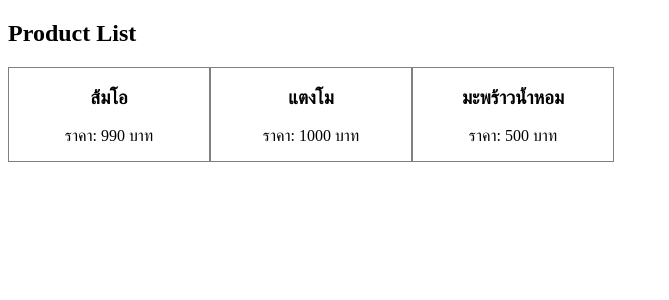
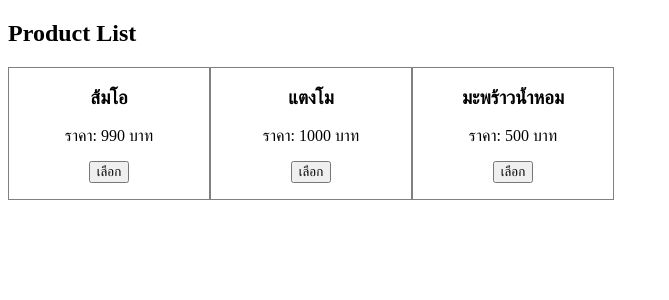
Before and after one commit to kritdev/angular_lab, an Angular app: page / in a window 1280 px wide. Shown: the top 300 px of the page, without its empty margins (0-669 px from the left). Built offline with nearby package versions, Linux system fonts and the light colour scheme.

Commit message:
Part02 - Receipt#2 - Lab 3

```diff
--- a/src/app/product-item/product-item.component.html
+++ b/src/app/product-item/product-item.component.html
@@ -3,4 +3,7 @@
   <p>
     <span>ราคา: {{ product.price }} บาท</span>
   </p>
+  <p>
+    <button (click)="select()">เลือก</button>
+  </p>
 </div>
--- a/src/app/product-item/product-item.component.ts
+++ b/src/app/product-item/product-item.component.ts
@@ -1,4 +1,4 @@
-import { Component, Input, OnInit } from '@angular/core';
+import { Component, EventEmitter, Input, OnInit, Output } from '@angular/core';
 import { Product } from '../models/product';
 
 @Component({
@@ -10,9 +10,15 @@ export class ProductItemComponent implements OnInit {
   @Input()
   product: Product;
 
+  @Output()
+  OnSelected: EventEmitter<Product> = new EventEmitter();
+
   constructor() { }
 
   ngOnInit(): void {
   }
 
+  select() {
+    this.OnSelected.emit(this.product);
+  }
 }
--- a/src/app/product-list/product-list.component.html
+++ b/src/app/product-list/product-list.component.html
@@ -1,2 +1,5 @@
-<app-product-item *ngFor="let p of products" [product]="p">
+<app-product-item
+  *ngFor="let p of products"
+  [product]="p"
+  (OnSelected)="selectedProduct($event)">
 </app-product-item>
--- a/src/app/product-list/product-list.component.ts
+++ b/src/app/product-list/product-list.component.ts
@@ -28,4 +28,7 @@ export class ProductListComponent implements OnInit {
   ngOnInit(): void {
   }
 
+  selectedProduct(product: Product) {
+    alert(`Product ${product.name} selected`);
+  }
 }
```
